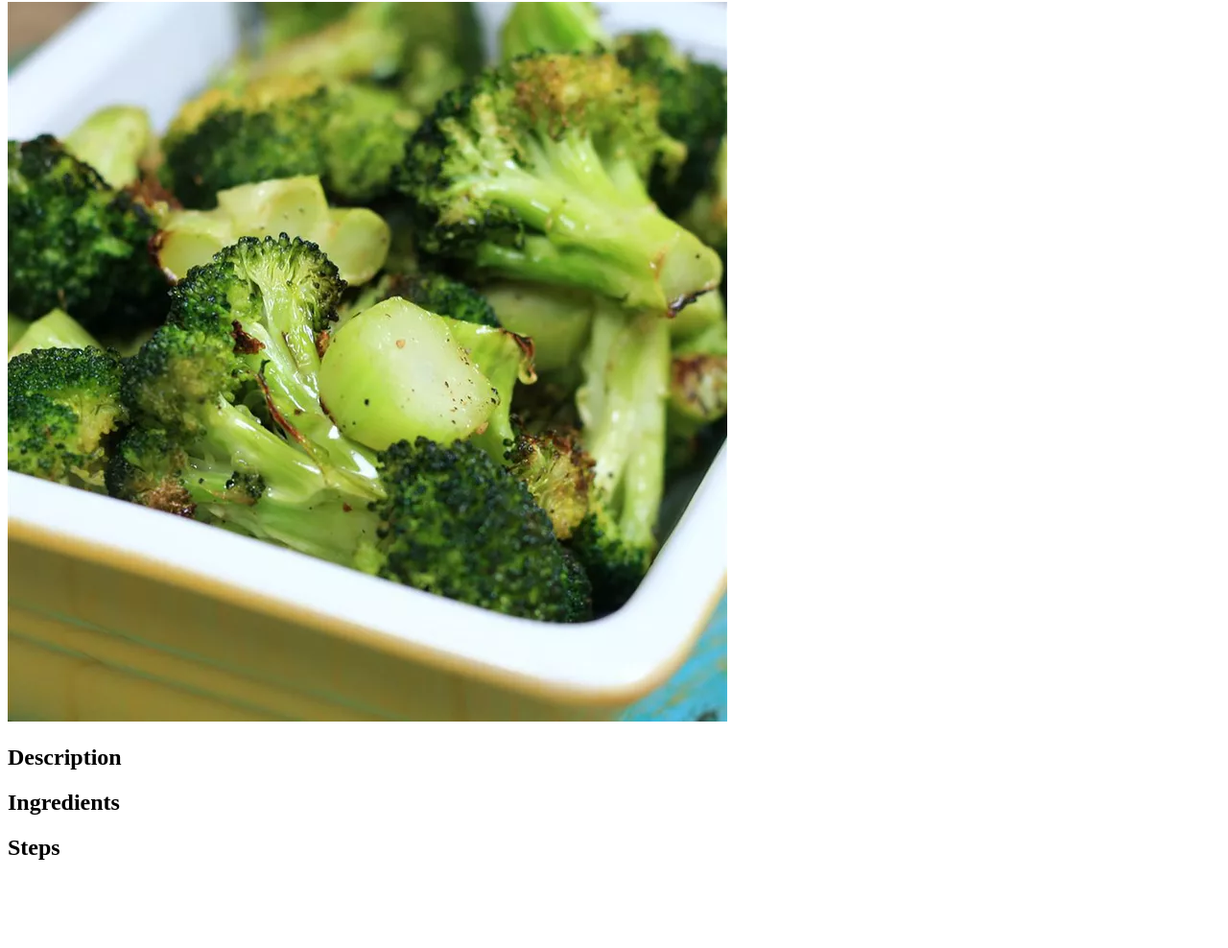
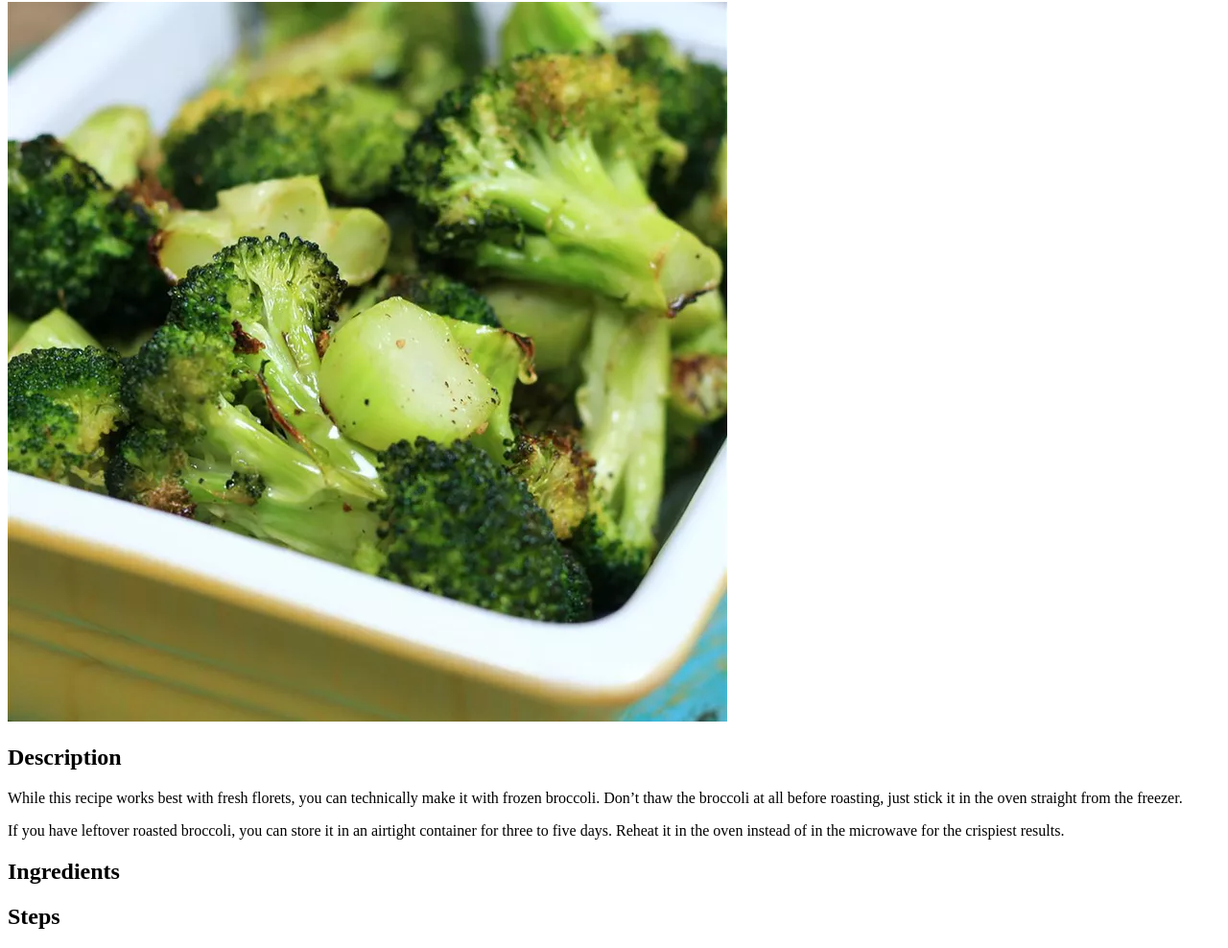
Before and after one commit to wzjustuslim/odin-recipes, a plain HTML site: page recipes/broccoli.html in a window 1280 px wide. Shown: the part 78-1066 px from the top of the page at 96% size. Before the commit the page ends 995 px from the top, so only its background shows below. Drawn offline with Linux system fonts and the light colour scheme.

Commit message:
Add description paragraphs

```diff
--- a/recipes/broccoli.html
+++ b/recipes/broccoli.html
@@ -9,8 +9,8 @@
   <h1>Easy Roasted Broccoli</h1>
   <img src="../images/1765553-easy-roasted-broccoli-FranceC-1x1-1-327e091005644ea99b1ce0107d3dd2c6.webp" alt="easy-roasted-broccoli">
   <h2>Description</h2>
-  <!-- p description -->
-  <!-- p description -->
+  <p>While this recipe works best with fresh florets, you can technically make it with frozen broccoli. Don’t thaw the broccoli at all before roasting, just stick it in the oven straight from the freezer. </p>
+  <p>If you have leftover roasted broccoli, you can store it in an airtight container for three to five days. Reheat it in the oven instead of in the microwave for the crispiest results. </p>
   <h2>Ingredients</h2>
   <!-- ul list of ingredients -->
   <h2>Steps</h2>
```
